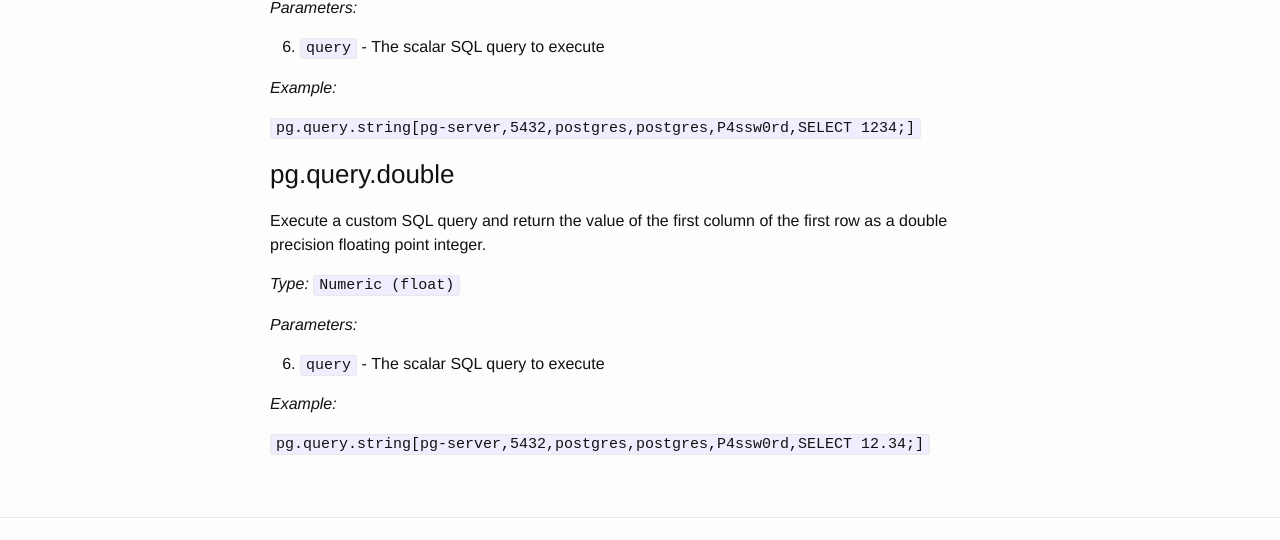
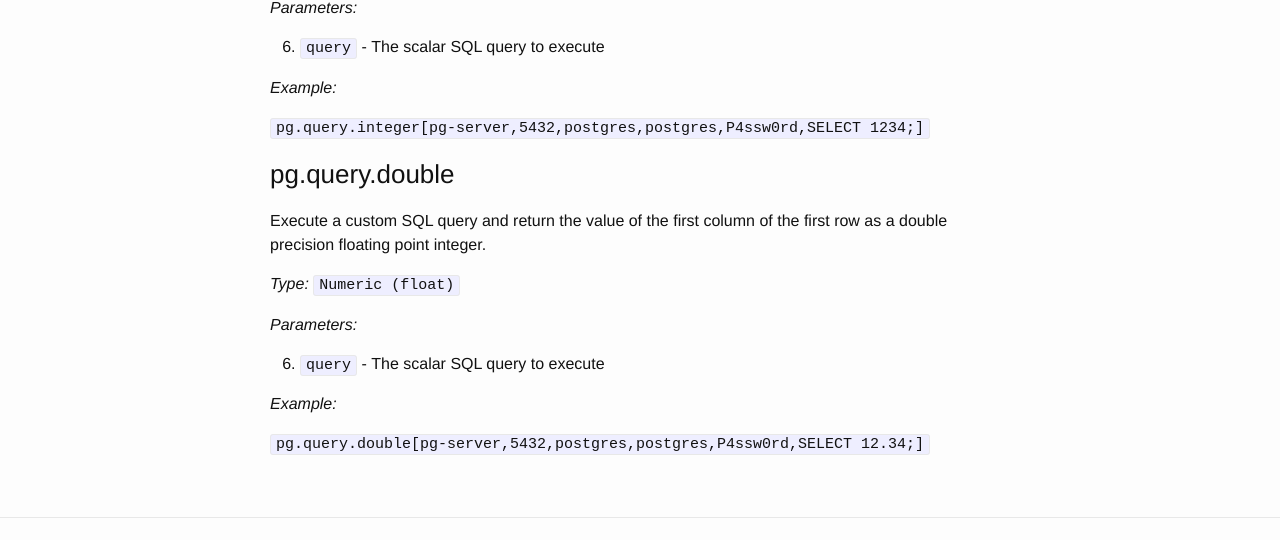
Before and after one commit to zabbix-tools/libzbxpgsql, a Jekyll site: the page built from _docs/query-keys.md, in a window 1280 px wide. Shown: the part 951-1491 px from the top of the page. Built offline with Jekyll 4.4.1, drawn with Linux system fonts in a browser that asks for light colours.

Commit message:
Fixed examples for pg.query.* keys

```diff
--- a/_data/keys/query.yaml
+++ b/_data/keys/query.yaml
@@ -20,7 +20,7 @@
 
   example: >
 
-    `pg.query.string[pg-server,5432,postgres,postgres,P4ssw0rd,SELECT 1234;]`
+    `pg.query.integer[pg-server,5432,postgres,postgres,P4ssw0rd,SELECT 1234;]`
 
 
 - key: pg.query.double
@@ -32,4 +32,4 @@
 
   example: >
 
-    `pg.query.string[pg-server,5432,postgres,postgres,P4ssw0rd,SELECT 12.34;]`
+    `pg.query.double[pg-server,5432,postgres,postgres,P4ssw0rd,SELECT 12.34;]`
```
